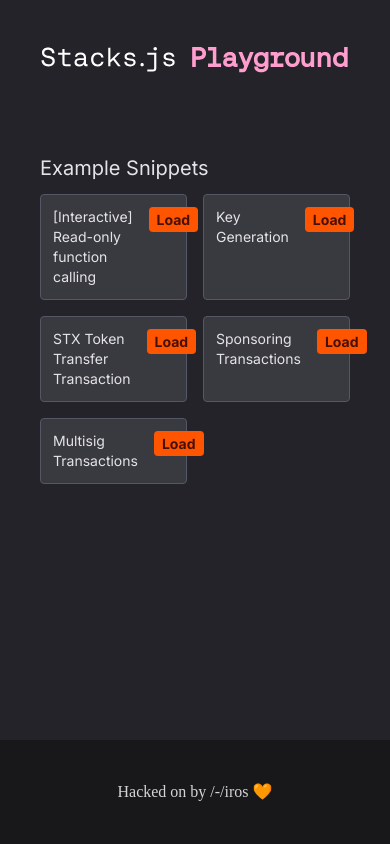
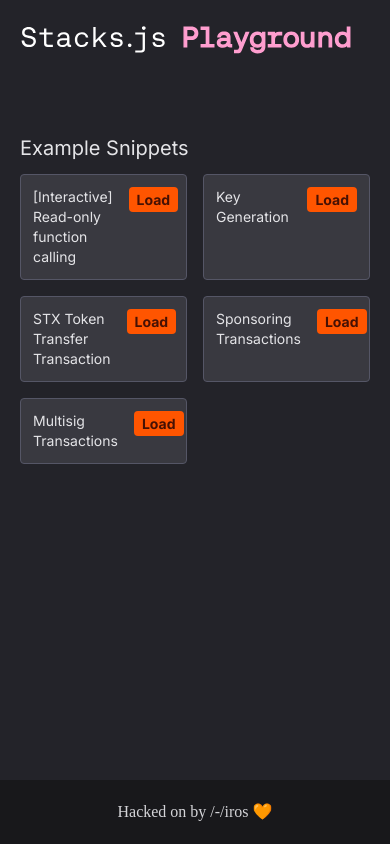
Before and after one commit to janniks/hackathon-repl, a Next.js app: page / in a window 390 px wide. Built offline with nearby package versions, Linux system fonts and the light colour scheme; a web font is replaced by a local one.

Commit message:
refine style

```diff
--- a/app/layout.tsx
+++ b/app/layout.tsx
@@ -26,7 +26,7 @@
       <body
         className={`flex flex-col items-center min-h-screen bg-[#232329] ${inter.className}`}
       >
-        <nav className="flex justify-between w-full p-10 pb-5 max-w-[1400px]">
+        <nav className="flex justify-between w-full p-5 md:p-10 pb-5 max-w-[1400px]">
           <Link href="/" className="">
             <img
               src="/logo.svg"
@@ -36,7 +36,7 @@
           </Link>
         </nav>
 
-        <div className="flex-1 p-10 pt-5 w-full max-w-[1400px] min-w-0">
+        <div className="flex-1 px-5 pt-5 md:px-10 w-full max-w-[1400px] min-w-0">
           <div className="flex flex-col space-y-10 lg:flex-row justify-between">
             <main className="flex-1 flex flex-col min-w-0">{children}</main>
             {/* sidebar */}
@@ -71,7 +71,7 @@
             }
           }`}
         </Script>
-        <footer className="p-10 w-full bg-zinc-900 border-t-zinc-950 text-zinc-300 text-center font-['Aeonik_Fono']">
+        <footer className="p-5 md:p-10 w-full bg-zinc-900 border-t-zinc-950 text-zinc-300 text-center font-['Aeonik_Fono']">
           Hacked on by /-/iros 🧡
         </footer>
       </body>
```
